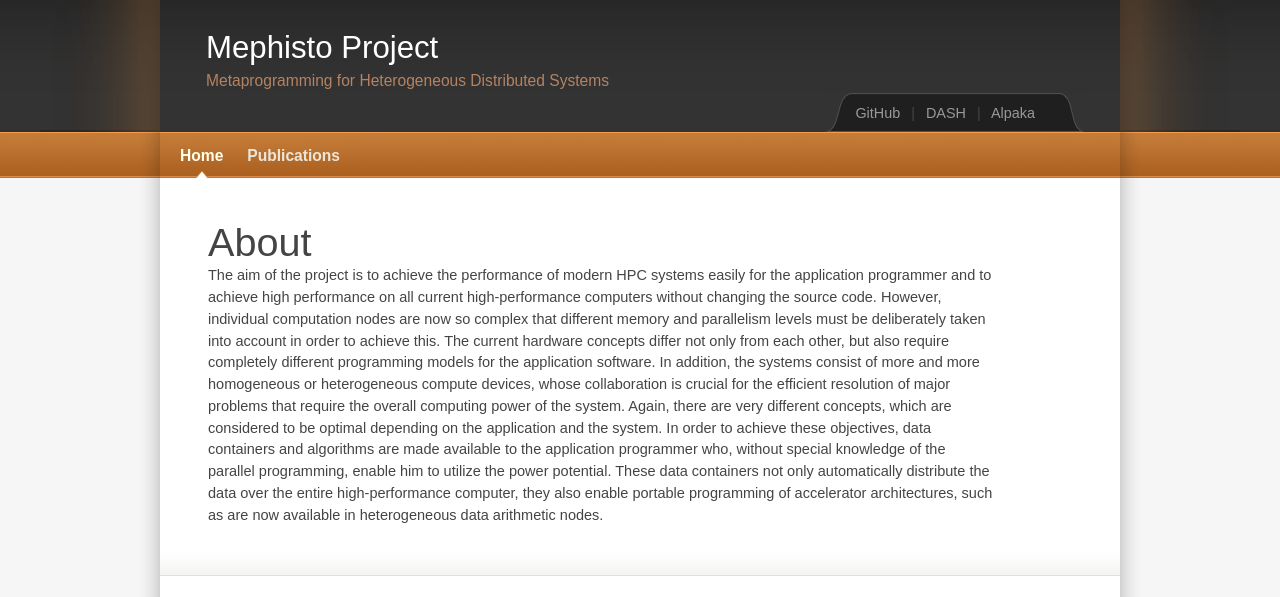
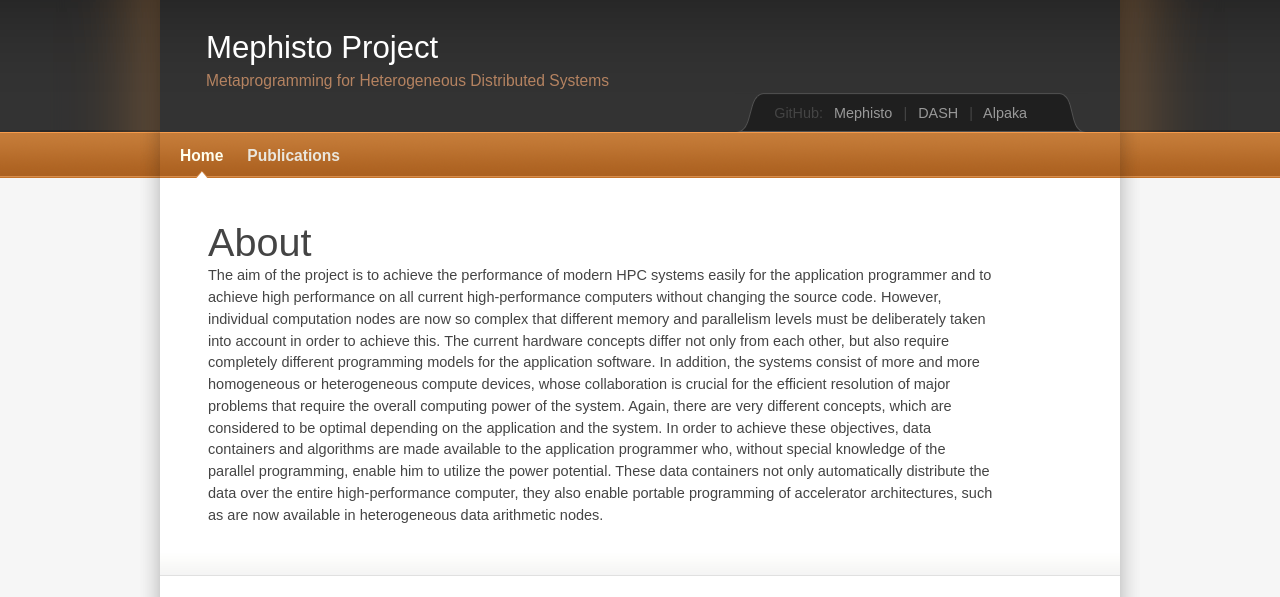
Before and after one commit to mephisto-hpc/mephisto-hpc.de, a plain HTML site: page index.html in a window 1280 px wide. Shown: the top 597 px of the page. Drawn offline with Linux system fonts and the light colour scheme.

Commit message:
improve github tab

```diff
--- a/index.html
+++ b/index.html
@@ -26,7 +26,8 @@
 				<div id="help-wrapper">
 					<div id="help">
 
-						<a href="https://github.com/mephisto-hpc">GitHub</a>
+						<span class="text-separator">GitHub:</span>
+						<a href="https://github.com/mephisto-hpc">Mephisto</a>
 						<span class="text-separator">|</span>
 						<a href="https://github.com/dash-project">DASH</a>
 						<span class="text-separator">|</span>
--- a/style.css
+++ b/style.css
@@ -432,7 +432,7 @@ div.comment-list {
 	    url('img/help-right.gif') no-repeat right top,
 	    url('img/help-expand.gif') repeat-x left top;
 	height: 39px;
-	margin: 0 0 0 70%;
+	margin: 0 0 0 60%;
 }
 #help {
 	color: #666;
```
Also changed, not shown: publications.html (+2 -1 lines).
